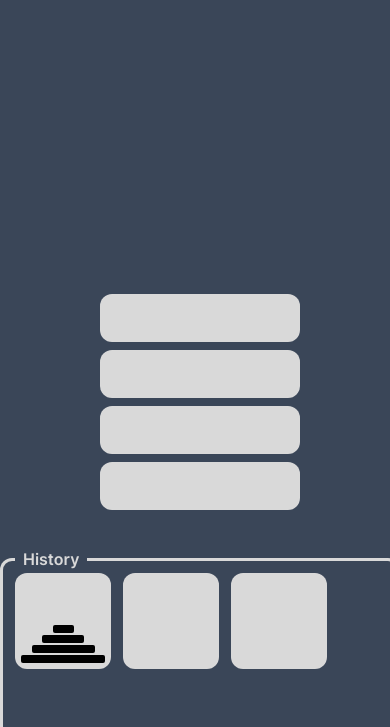
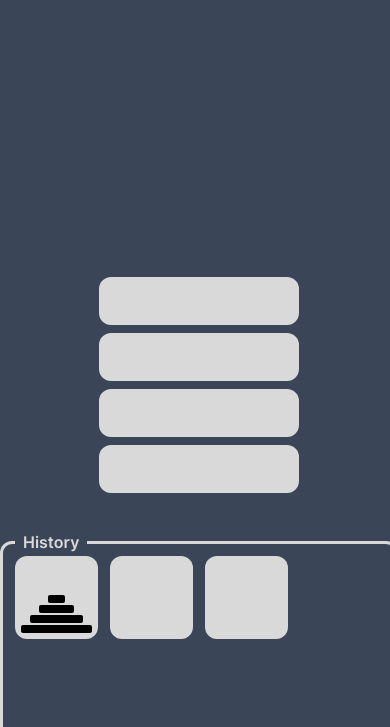
Before and after one commit to derek-graves/pancake-problem, a website built with webpack: page dist/index.html in a window 390 px wide. Shown: the part 117-844 px from the top of the page. Built offline with nearby package versions, Linux system fonts and the light colour scheme.

Commit message:
Use grid for history
In this case, grid provides a more responsive
layout than flex, while maintaining the 1/1
aspect ratio of the history cards.

```diff
--- a/src/style.css
+++ b/src/style.css
@@ -21,6 +21,7 @@
 }
 
 .material-symbols-rounded {
+  font-variation-settings: "FILL" 1, "wght" 400, "GRAD" 0, "opsz" 24;
   font-family: "Material Symbols Rounded";
   font-weight: normal;
   font-style: normal;
@@ -101,10 +102,10 @@ body {
 #history-container {
   position: relative;
 
-  height: 20vh;
-  min-height: 10px /* Replace with min height of one card  plus padding */;
+  height: 22vh;
+  min-height: 100px;
   width: 33vw;
-  min-width: 400px; /* Replace with min width of 4 cards  plus padding */
+  min-width: 398px;
 
   padding: 12px;
 
@@ -130,16 +131,17 @@ body {
   height: 100%;
   width: 100%;
 
-  display: flex;
-  flex-wrap: wrap;
+  display: grid;
+  grid-template-columns: repeat(4, 1fr);
+  grid-auto-flow: row;
+  grid-auto-rows: min-content;
   gap: 12px;
 
   overflow: auto;
 }
 
 .history-card {
-  width: 96px;
-  height: 96px;
+  aspect-ratio: 1/1;
 
   background-color: var(--main-color);
   border-radius: var(--radius);
```
